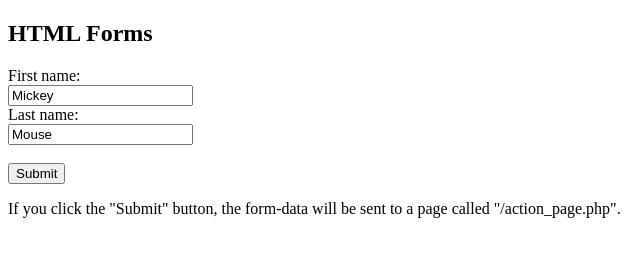
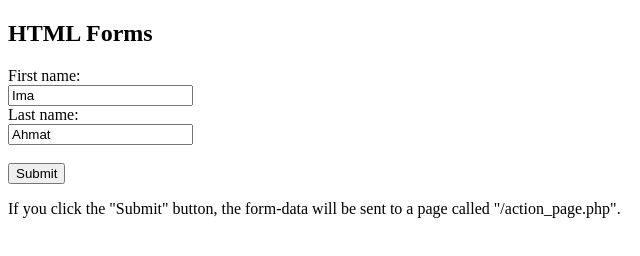
Before and after one commit to ImarateAhmat/my-first-git-project, a plain HTML site: page index.html in a window 1280 px wide. Shown: the full height of the page, 0-640 px from the left. Drawn offline with Linux system fonts and the light colour scheme.

```diff
--- a/index.html
+++ b/index.html
@@ -6,10 +6,10 @@
 
 <form action="/action_page.php">
   First name:<br>
-  <input type="text" name="firstname" value="Mickey">
+  <input type="text" name="firstname" value="Ima">
   <br>
   Last name:<br>
-  <input type="text" name="lastname" value="Mouse">
+  <input type="text" name="lastname" value="Ahmat">
   <br><br>
   <input type="submit" value="Submit">
 </form>
```
